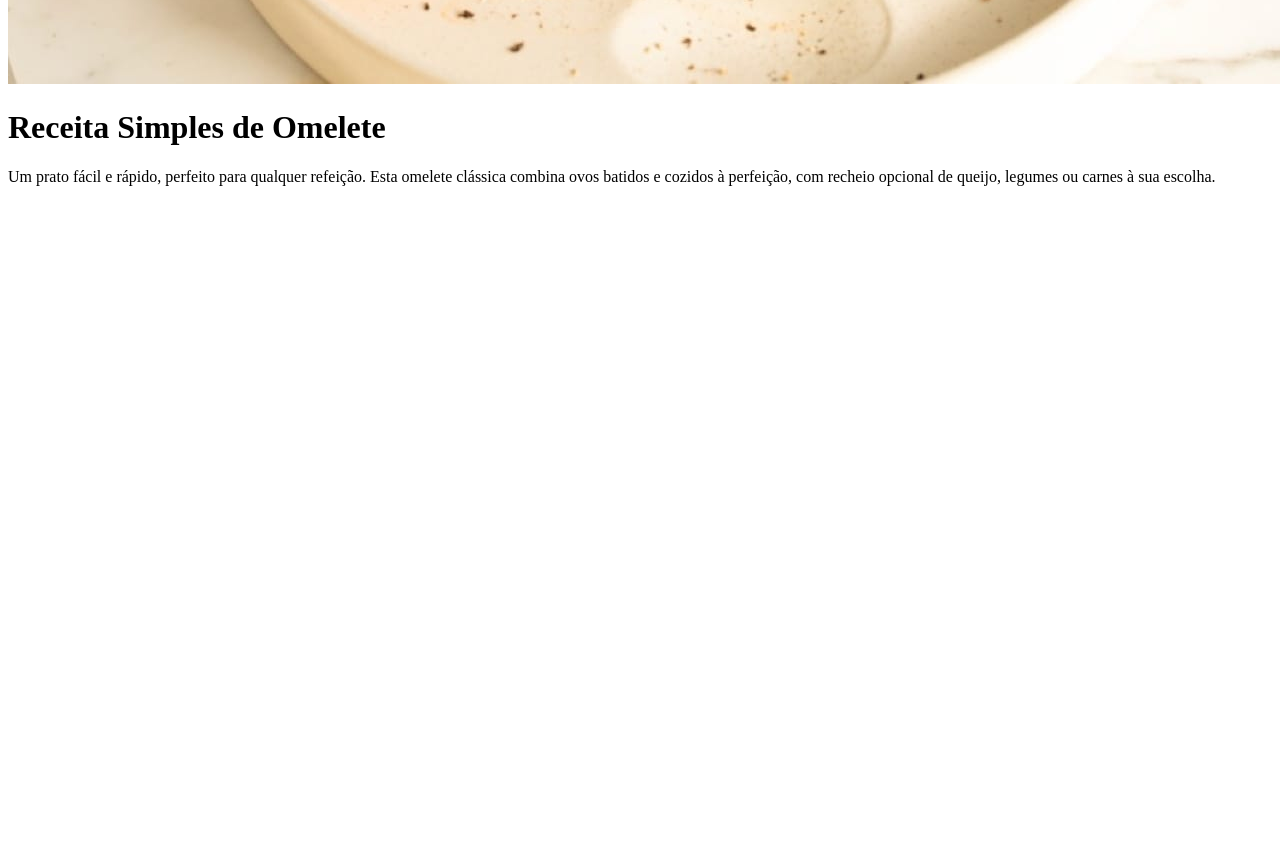
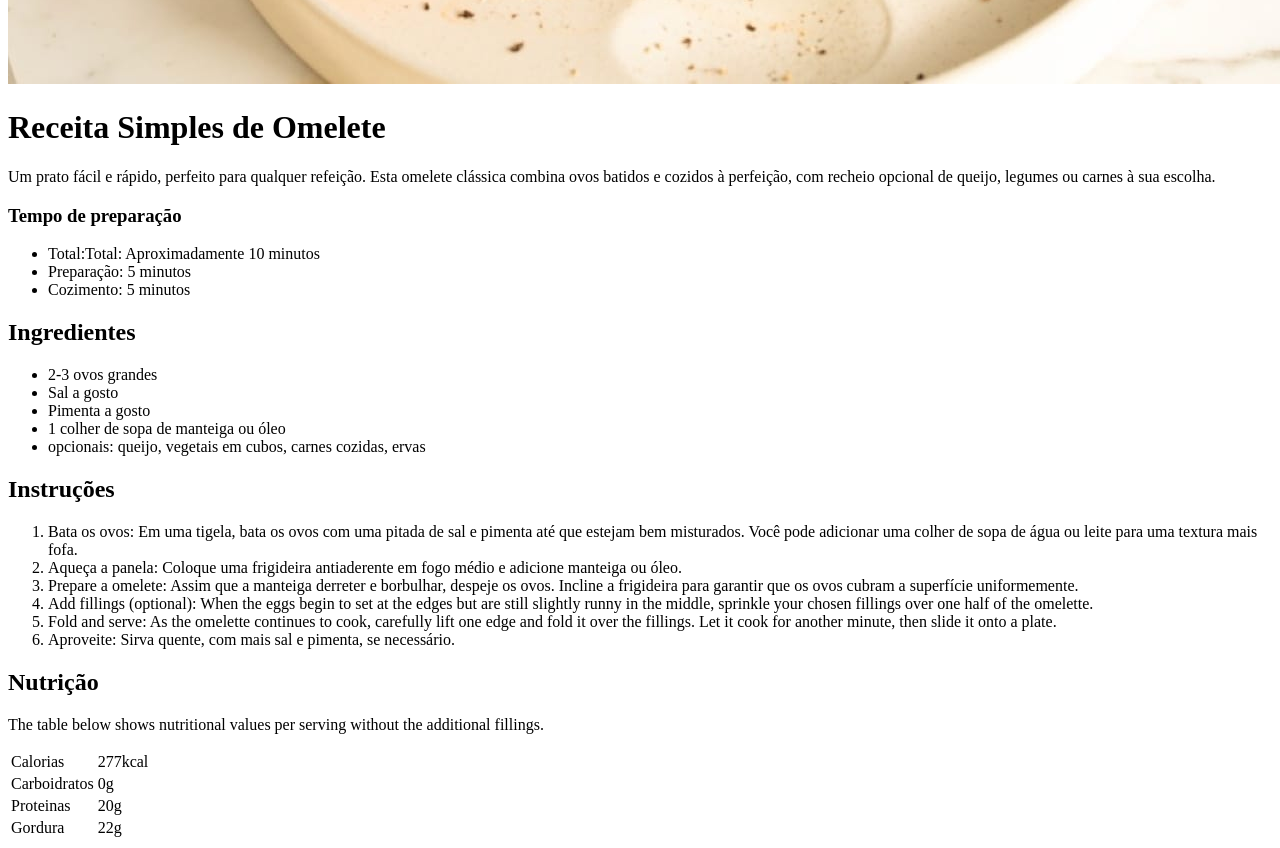
Before and after one commit to LucasPereira-lc/projeto-receita, a plain HTML site: page index.html in a window 1280 px wide. Shown: the part 524-1372 px from the top of the page. Before the commit the page ends 800 px from the top, so only its background shows below. Drawn offline with Linux system fonts and the light colour scheme.

Commit message:
HTML feito

```diff
--- a/index.html
+++ b/index.html
@@ -13,7 +13,55 @@
     </header>
     <main>
         <div class="preparation">
-
+            <h3>Tempo de preparação</h3>
+            <ul>
+                <li>Total:Total: Aproximadamente 10 minutos</li>
+                <li>Preparação: 5 minutos </li>
+                <li>Cozimento: 5 minutos</li>
+            </ul>
+        </div>
+        <div class="ingredientes">
+            <h2>Ingredientes</h2>
+            <ul>
+                <li>2-3 ovos grandes</li>
+                <li>Sal a gosto</li>
+                <li>Pimenta a gosto</li>
+                <li>1 colher de sopa de manteiga ou óleo</li>
+                <li>opcionais: queijo, vegetais em cubos, carnes cozidas, ervas</li>
+            </ul>
+        </div>
+        <div class="instrucoes">
+            <h2>Instruções</h2>
+            <ol>
+                <li>Bata os ovos: Em uma tigela, bata os ovos com uma pitada de sal e pimenta até que estejam bem misturados. Você pode adicionar uma colher de sopa de água ou leite para uma textura mais fofa.</li>
+                <li>Aqueça a panela: Coloque uma frigideira antiaderente em fogo médio e adicione manteiga ou óleo.</li>
+                <li>Prepare a omelete: Assim que a manteiga derreter e borbulhar, despeje os ovos. Incline a frigideira para garantir que os ovos cubram a superfície uniformemente.</li>
+                <li>Add fillings (optional): When the eggs begin to set at the edges but are still slightly runny in the middle, sprinkle your chosen fillings over one half of the omelette.</li>
+                <li>Fold and serve: As the omelette continues to cook, carefully lift one edge and fold it over the fillings. Let it cook for another minute, then slide it onto a plate.</li>
+                <li>Aproveite: Sirva quente, com mais sal e pimenta, se necessário.</li>
+            </ol>
+        </div>
+        <div class="nutricao">
+            <h2>Nutrição</h2>
+            <p>The table below shows nutritional values per serving without the additional fillings.</p>
+            <table>
+                <tr>
+                    <td>Calorias</td>
+                    <td>277kcal</td>
+                </tr>
+                <tr>
+                    <td>Carboidratos</td>
+                    <td>0g</td>
+                </tr>
+                <tr>
+                    <td>Proteinas</td>
+                    <td>20g</td>
+                </tr>
+                <tr>
+                    <td>Gordura</td>
+                    <td>22g</td>
+                </tr>
+            </table>
         </div>
     </main>
 </body>
```
